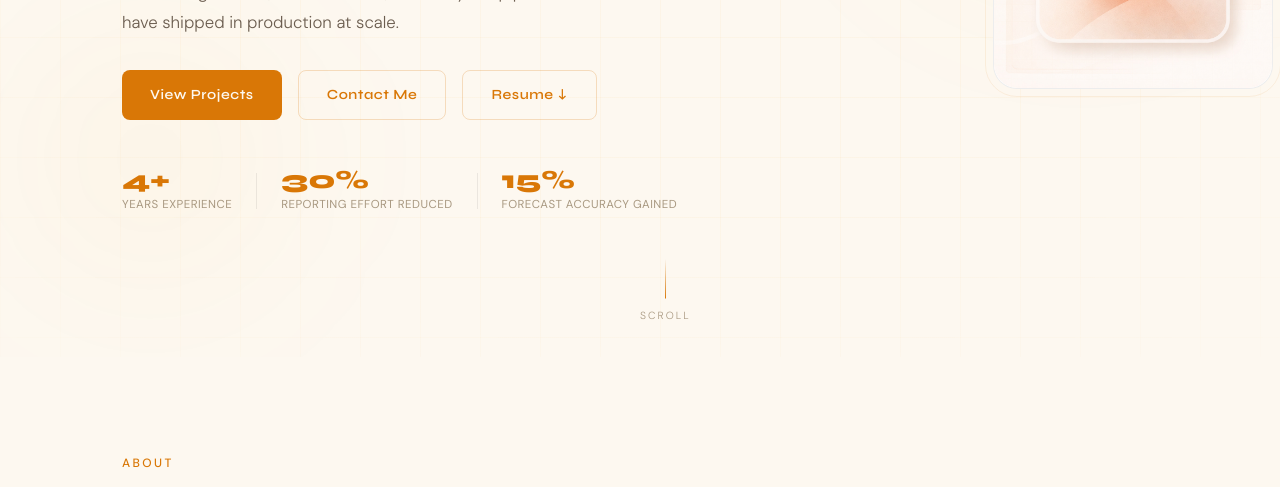
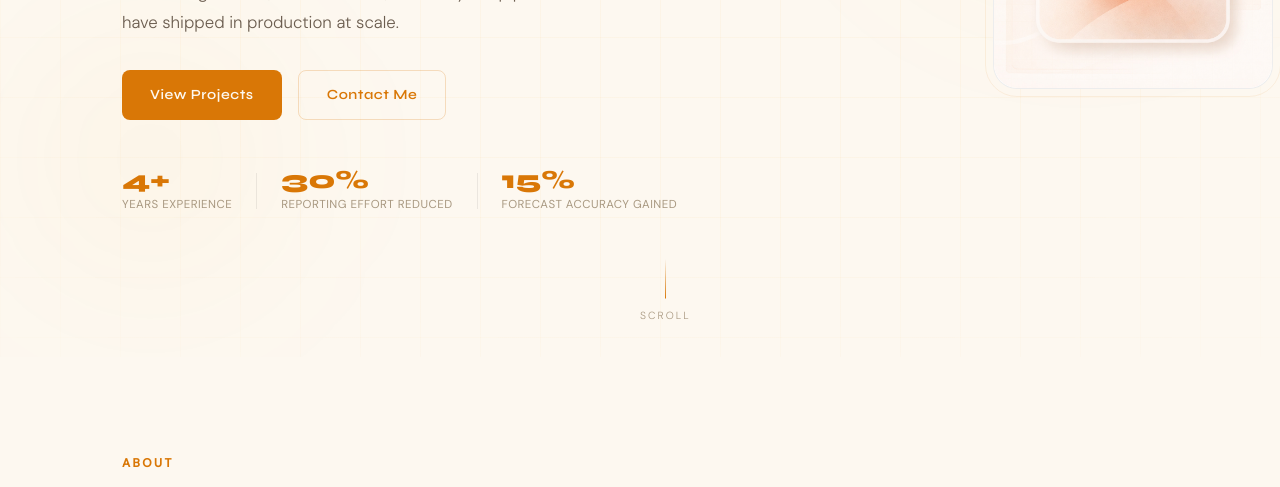
Before and after one commit to shreyashtm/Shreyash-portfolio, a React (Vite) app: page / in a window 1280 px wide. Shown: the part 443-930 px from the top of the page. Built offline with nearby package versions, Linux system fonts and the light colour scheme.

Commit message:
refact: changes for resume download button

```diff
--- a/package.json
+++ b/package.json
@@ -5,7 +5,8 @@
   "type": "module",
   "dependencies": {
     "react": "^18.2.0",
-    "react-dom": "^18.2.0"
+    "react-dom": "^18.2.0",
+    "react-icons": "^5.6.0"
   },
   "devDependencies": {
     "@vitejs/plugin-react": "^4.0.0",
--- a/src/sections/Hero.jsx
+++ b/src/sections/Hero.jsx
@@ -95,12 +95,12 @@ export default function Hero({ scrollY, onResumeOpen }) {
           <div className="hero__cta" style={recedingStyle(0.05)}>
             <a href="#projects" className="btn btn-primary">View Projects</a>
             <a href="#contact"  className="btn btn-outline">Contact Me</a>
-            <button
+            {/* <button
               className="btn btn-outline"
               onClick={onResumeOpen}
             >
               Resume ↓
-            </button>
+            </button> */}
           </div>
 
           <div className="hero__stats" style={recedingStyle(0.1)}>
--- a/src/sections/Skills.css
+++ b/src/sections/Skills.css
@@ -136,8 +136,9 @@
 }
 
 .skill-flip__logo {
-  width: 18px;
-  height: 18px;
+  width: 1.4rem;
+  height: 1.4rem;
+  color: var(--accent);
   min-width: 18px;
   min-height: 18px;
   object-fit: contain;
--- a/src/styles/global.css
+++ b/src/styles/global.css
@@ -139,7 +139,7 @@ section {
 .section-label {
   font-family: var(--font-body);
   font-size: 0.75rem;
-  font-weight: 500;
+  font-weight: 800;
   letter-spacing: 0.2em;
   text-transform: uppercase;
   color: var(--accent);
```
Also changed, not shown: 1 other file (tests, documents, lock files or other folders).
